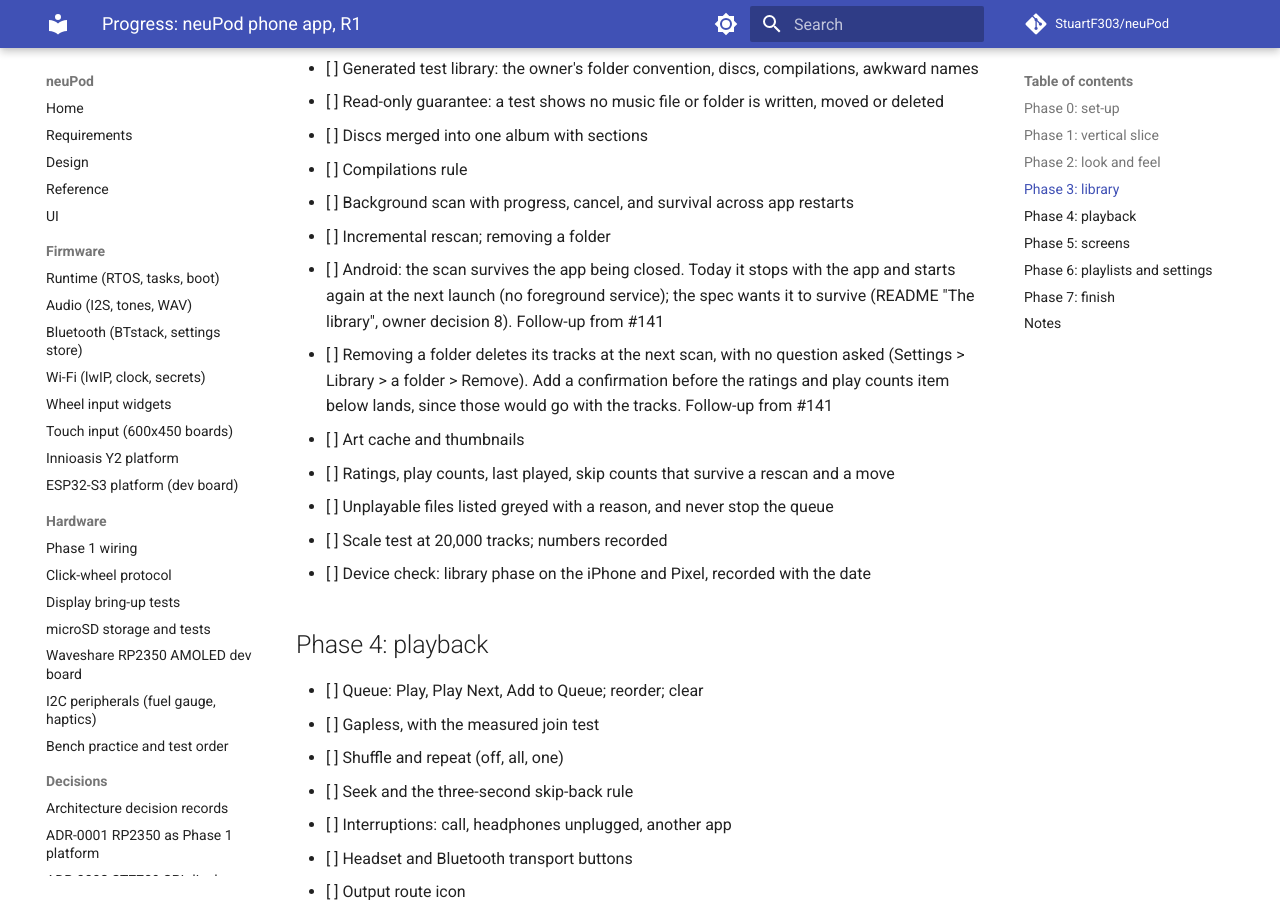
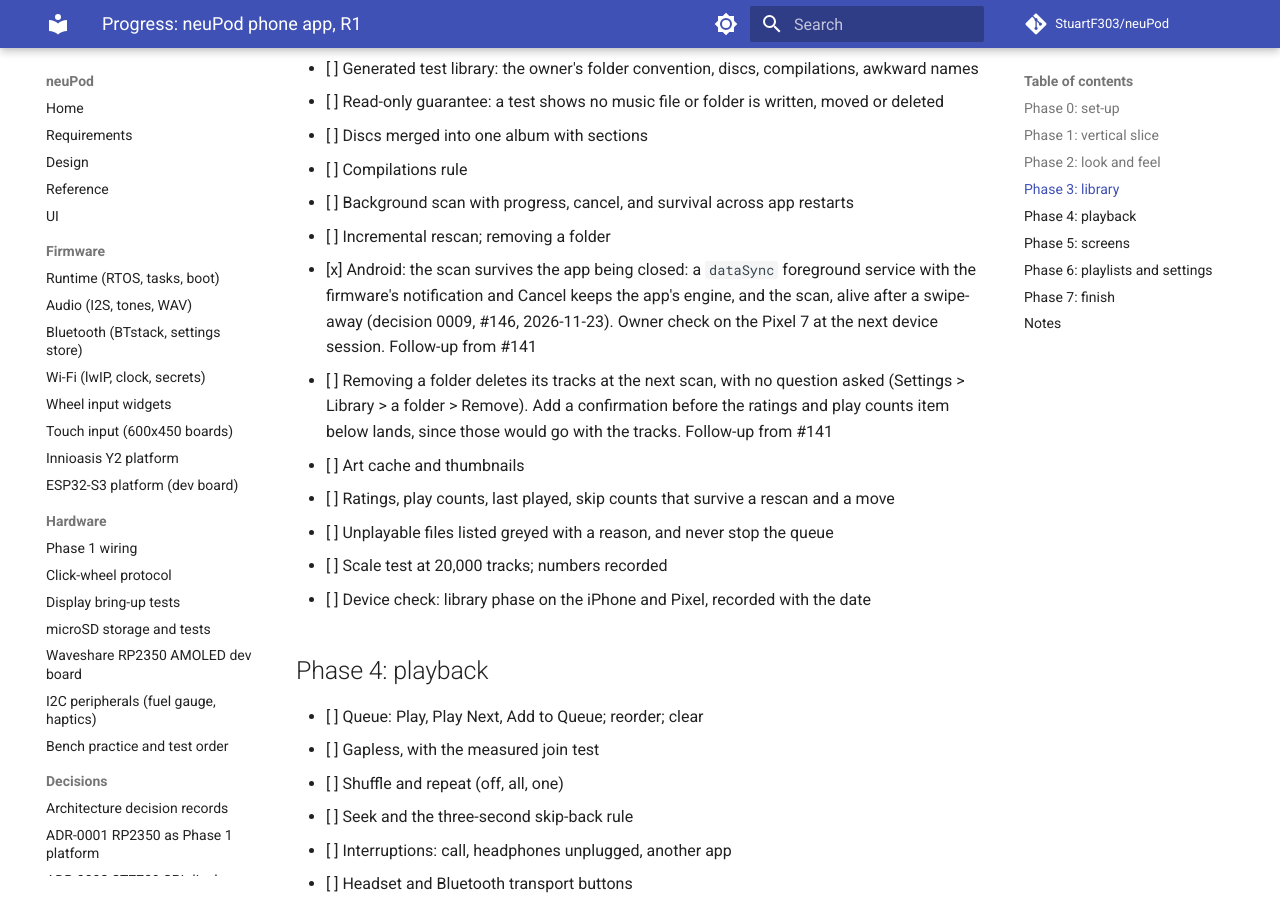
Before and after one commit to StuartF303/neuPod, an MkDocs documentation site: the page built from docs/app/PROGRESS.md, in a window 1280 px wide and 900 px high, scrolled down 3172 px. Built offline with MkDocs 1.6.1 and Material for MkDocs 9.7.7, drawn with Linux system fonts in a browser that asks for light colours; comment, search, counter and statistics services are not loaded.

Commit message:
docs(app): tick the Android scan service in PROGRESS (#146)
Co-Authored-By: Claude Opus 5.5 <noreply@anthropic.com>

```diff
--- a/docs/app/PROGRESS.md
+++ b/docs/app/PROGRESS.md
@@ -61,7 +61,7 @@ Every item means: works on Android and iOS, covered by tests at the levels the s
 - [ ] Compilations rule
 - [ ] Background scan with progress, cancel, and survival across app restarts
 - [ ] Incremental rescan; removing a folder
-- [ ] Android: the scan survives the app being closed. Today it stops with the app and starts again at the next launch (no foreground service); the spec wants it to survive (README "The library", owner decision 8). Follow-up from #141
+- [x] Android: the scan survives the app being closed: a `dataSync` foreground service with the firmware's notification and Cancel keeps the app's engine, and the scan, alive after a swipe-away (decision 0009, #146, 2026-11-23). Owner check on the Pixel 7 at the next device session. Follow-up from #141
 - [ ] Removing a folder deletes its tracks at the next scan, with no question asked (Settings > Library > a folder > Remove). Add a confirmation before the ratings and play counts item below lands, since those would go with the tracks. Follow-up from #141
 - [ ] Art cache and thumbnails
 - [ ] Ratings, play counts, last played, skip counts that survive a rescan and a move
```
